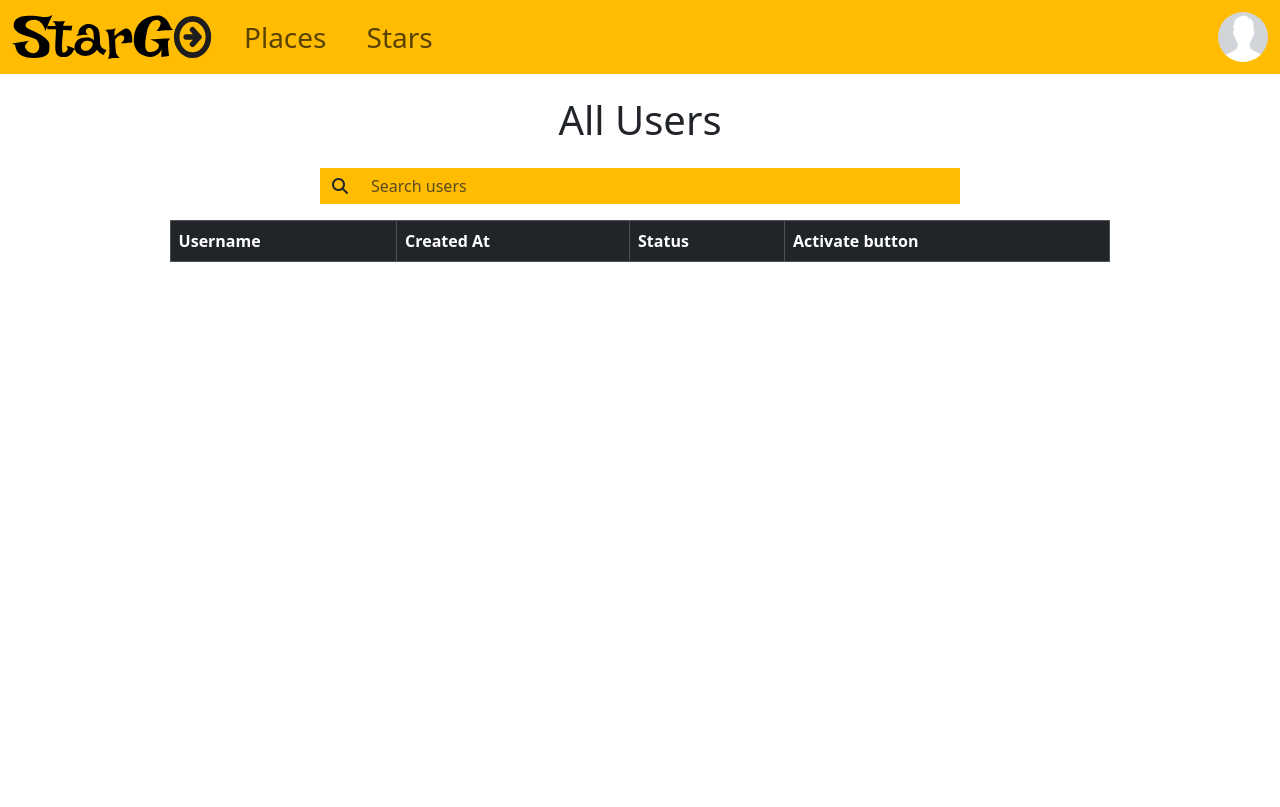
After one commit to nuannim/StarGo, a Django app: page /all_users/ in a window 1280 px wide. The commit adds this page. Shown: the top 807 px of the page. Run offline with Django 5.2, Linux system fonts and the light colour scheme; lists and menus that the app fills with data are empty.

Commit message:
maybe last commit
- all_users for admin added
- add users to nav
- change clean() in form

```diff
--- a/StarGo/StarGo/urls.py
+++ b/StarGo/StarGo/urls.py
@@ -35,6 +35,8 @@ urlpatterns = [
     path('login/', views.loginpage, name='loginpage'),
     path('logout/', views.logoutpage, name='logoutpage'),
     path('register/', views.registerpage, name='registerpage'),
+
+    path('all_users/', views.all_users, name='all_users'),
 ]
 # + static(settings.MEDIA_URL, document_root=settings.MEDIA_ROOT)
 
--- a/StarGo/app/models.py
+++ b/StarGo/app/models.py
@@ -29,7 +29,7 @@ class Celebrities(models.Model):
 
 
 class Bands(models.Model):
-    name = models.CharField(max_length=100)
+    name = models.CharField(max_length=100, unique=True)
     description = models.TextField(blank=True, null=True)
     company = models.CharField(max_length=100, blank=True, null=True)
     datestartgroup = models.DateField(blank=True, null=True)
@@ -42,7 +42,7 @@ class Bands(models.Model):
 
 
 class Places(models.Model):
-    name = models.CharField(max_length=100)
+    name = models.CharField(max_length=100, unique=True)
     googlemaplink = models.CharField(max_length=300, blank=True, null=True)
     address = models.CharField(max_length=200)
     # addby_users = models.ForeignKey('Users', on_delete=models.CASCADE, blank=True, null=True)
--- /dev/null
+++ b/StarGo/app/templates/all_users.html
@@ -0,0 +1,86 @@
+<!DOCTYPE html>
+<html lang="en">
+<head>
+    <meta charset="UTF-8">
+    <meta name="viewport" content="width=device-width, initial-scale=1.0">
+    <title>Document</title>
+    <link rel="stylesheet" href="https://cdn.jsdelivr.net/npm/bootstrap@5.3.8/dist/css/bootstrap.min.css" integrity="sha384-sRIl4kxILFvY47J16cr9ZwB07vP4J8+LH7qKQnuqkuIAvNWLzeN8tE5YBujZqJLB" crossorigin="anonymous">
+    <link rel="stylesheet" href="https://cdnjs.cloudflare.com/ajax/libs/font-awesome/6.5.2/css/all.min.css" integrity="sha512-SnH5WK+bZxgPHs44uWIX+LLJAJ9/2PkPKZ5QiAj6Ta86w+fsb2TkcmfRyVX3pBnMFcV7oQPJkl9QevSCWr3W6A==" crossorigin="anonymous" referrerpolicy="no-referrer" />
+    <link rel="stylesheet" href="https://cdn.jsdelivr.net/npm/bootstrap-icons@1.11.3/font/bootstrap-icons.min.css">
+    <meta name="viewport" content="width=device-width, initial-scale=1">
+</head>
+<body>
+    {% include 'nav.html' %}
+    <section class="d-flex flex-column align-items-center pt-5 mt-5 gap-3" style="border: none solid orange; height: 95vh; margin: 1%;">
+        <h1>All Users</h1>
+
+        <div class="input-group" style="width: 50vw;">
+            <span class="input-group-text border-0" id="basic-addon1" style="background-color: #FFBC00; border-radius: 0%; ">
+                <i class="fa-solid fa-magnifying-glass"></i>
+            </span>
+            <input id="searchInput" type="text" class="form-control border-0" placeholder="Search users" style="background-color: #FFBC00; border-radius: 0%;">
+        </div>
+
+        <table class="table table-bordered table-striped w-75">
+          </form>  <thead class="table-dark">
+                <tr>
+                    <th>Username</th>
+                    <th>Created At</th>
+                    <th>Status</th>
+                    <th>Activate button</th>
+                </tr>
+            </thead>
+            <tbody>
+                {% for u in all_user %}
+                <tr>
+                    <td>{{ u.username }}</td>
+                    <td>{{ u.date_joined }}</td>
+                    <td>
+                        {% if u.is_active %}
+                            <span class="badge bg-success">Active</span>
+                        {% else %}
+                            <span class="badge bg-secondary">Deactivated</span>
+                        {% endif %}
+                    </td>
+                    <td class="d-flex flex-row">
+
+                        <form method="POST" action="">
+                            {% csrf_token %}
+                            <input type="hidden" name="user_id" value="{{ u.id }}">
+                            {% if u.is_active %}
+                            <button type="submit" class="btn btn-danger btn-sm">
+                                Deactivate
+                            </button>
+                            {% else %}
+                            <button type="submit" class="btn btn-success btn-sm">
+                                Activate
+                            </button>
+                            {% endif %}
+                        </form>
+
+                    </td>
+                </tr>
+                {% endfor %}
+            </tbody>
+        </table>
+    </section>
+
+    <script src="https://cdn.jsdelivr.net/npm/@popperjs/core@2.11.8/dist/umd/popper.min.js" integrity="sha384-I7E8VVD/ismYTF4hNIPjVp/Zjvgyol6VFvRkX/vR+Vc4jQkC+hVqc2pM8ODewa9r" crossorigin="anonymous"></script>
+    <script src="https://cdn.jsdelivr.net/npm/bootstrap@5.3.8/dist/js/bootstrap.min.js" integrity="sha384-G/EV+4j2dNv+tEPo3++6LCgdCROaejBqfUeNjuKAiuXbjrxilcCdDz6ZAVfHWe1Y" crossorigin="anonymous"></script>
+    <script>
+        document.getElementById('searchInput').addEventListener('input', function() {
+            const searchTerm = this.value.toLowerCase();
+            const rows = document.querySelectorAll('tbody tr');
+
+            rows.forEach(row => {
+                const username = row.querySelector('td:first-child').textContent.toLowerCase();
+                if (username.includes(searchTerm)) {
+                    row.style.display = '';
+                } else {
+                    row.style.display = 'none';
+                }
+            });
+        });
+    </script>
+</body>
+</html>
--- a/StarGo/app/templates/bands.html
+++ b/StarGo/app/templates/bands.html
@@ -55,7 +55,8 @@
             <!-- <div class="container d-flex flex-column align-items-center position-relative my-5 gap-3 border-top"> -->
             <div>
                 <a href="{% url 'stars_addnewstar' %}" class="btn btn-lg mt-4 bg-secondary text-bg-secondary">Back</a>
-                <button type="submit" class="btn btn-lg mt-4" style="background-color: #FFBC00;" onclick="showalert()">Confirm</button>
+                <button type="submit" class="btn btn-lg mt-4" style="background-color: #FFBC00;">Confirm</button>
+                <!-- <button type="submit" class="btn btn-lg mt-4" style="background-color: #FFBC00;" onclick="showalert()">Confirm</button> -->
             </div>
 
         </form>
--- a/StarGo/app/templates/nav.html
+++ b/StarGo/app/templates/nav.html
@@ -35,6 +35,12 @@
                         <a href="{% url 'stars' %}" class="nav-link" style="color: #FFBC00;">Stars</a>
                         {% else %}
                         <a href="{% url 'stars' %}" class="nav-link">Stars</a>
+                        {% endif %}
+                    </li>
+                    <li class="nav-item fs-3 ms-4">
+                        {% if user.is_staff %}
+                        <a href="{% url 'all_users' %}" class="nav-link" style="color: #FFBC00;">Users</a>
+
                         {% endif %}
                     </li>
                     <!-- Mobile only profile links -->
--- a/StarGo/app/views.py
+++ b/StarGo/app/views.py
@@ -179,7 +179,7 @@ def stars(request):
         'name',
     ))
 
-    latest_celebrities = Celebrities.objects.all().order_by('-created_at')
+    latest_celebrities = Celebrities.objects.all().order_by('nickname')
 
     context = {
         'star_data': star_data,
@@ -291,7 +291,7 @@ def places(request):
         'name'
     ))
 
-    latest_places = Places.objects.order_by('-created_at')
+    latest_places = Places.objects.order_by('name')
 
     # profileowner = get_object_or_404(User, username=username)
 
@@ -525,6 +525,24 @@ def profile_deleteaccount(request):
     return render(request, 'profile_deleteaccount.html')
 
 
+def all_users(request):
+    all_user = User.objects.filter(groups__name='user').order_by('is_active', 'username')
+    # all_user = User.objects.all()
+    # print('all_user:', all_user[0].is_active)
+
+    if request.method == 'POST':
+        user_id = request.POST.get('user_id')
+        user = User.objects.get(id=user_id)
+        user.is_active = not user.is_active
+        user.save()
+
+    context = {
+        'all_user': all_user,
+    }
+
+    return render(request, 'all_users.html', context)
+
+
 # * ===== Login/Logout Authentication ==========================
 def loginpage(request):
     if request.method == 'GET':
@@ -604,13 +622,16 @@ def bands(request):
                 groupnotsave.save()
 
                 form = BandsForm()
-                return redirect('bands')
+                return redirect('stars_addnewstar')
 
     context = {
         'form': form,
     }
 
     return render(request, 'bands.html', context)
+
+
+
 
 
 # * ===== other api (for js fetch) ========================
```
Also changed, not shown: StarGo/app/forms.py (+6 -5 lines), StarGo/image/images/BNK48_Jew_Debut_Zr97r0Y.webp (added), StarGo/image/images/Kaning_September_2025_OBHYJsl.webp (added), StarGo/image/images/Kaning_September_2025_iC5iZwx.webp (added), StarGo/image/images/Mega-bangna_picture_1_hbB813Y.jpg (added), StarGo/image/images/OIP.webp (added), StarGo/image/images/_MG_5_11_O56AK1s.jpg (added), StarGo/image/images/color_IENtbA2.png (added), 1 other file.
